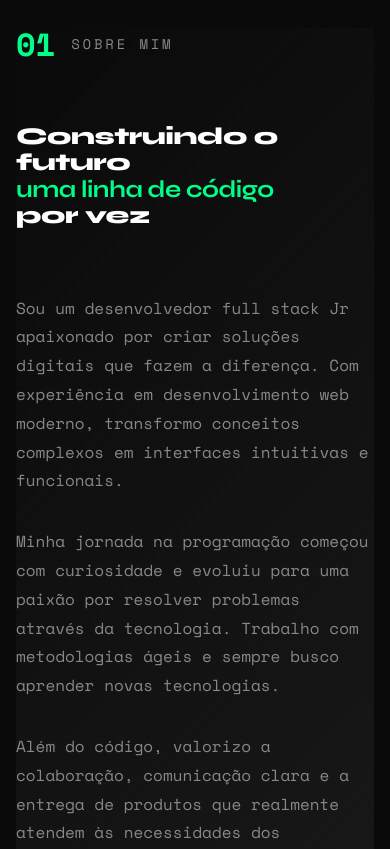
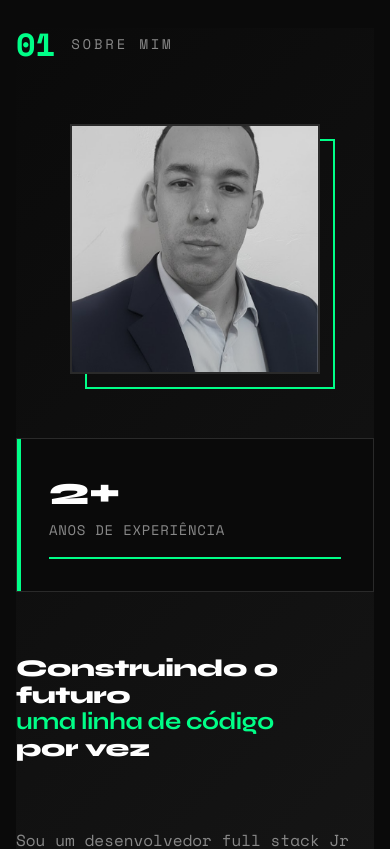
Before and after one commit to Lucassj19/portfolio, a React (Create React App) app: page / in a window 390 px wide. Shown: the part 880-1729 px from the top of the page. Built offline with nearby package versions, Linux system fonts and the light colour scheme; the HTML template or start-up script is replaced by a standard one.

Commit message:
Suas alterações

```diff
--- a/src/components/About.css
+++ b/src/components/About.css
@@ -1,8 +1,8 @@
 .about {
   background: linear-gradient(
-    135deg,
-    var(--color-bg) 0%,
-    var(--color-surface) 100%
+          135deg,
+          var(--color-bg) 0%,
+          var(--color-surface) 100%
   );
 }
 
@@ -30,7 +30,7 @@
 
 .about-grid {
   display: grid;
-  grid-template-columns: 1.5fr 1fr;
+  grid-template-columns: 1.2fr 1fr;
   gap: var(--spacing-xl);
   align-items: start;
 }
@@ -52,6 +52,52 @@
 .about-text p {
   font-size: 1.125rem;
   line-height: 1.8;
+}
+
+.about-right {
+  display: flex;
+  flex-direction: column;
+  gap: var(--spacing-lg);
+}
+
+.about-image {
+  position: relative;
+  width: 100%;
+  max-width: 400px;
+  aspect-ratio: 1;
+  margin: 0 auto;
+}
+
+.about-image img {
+  width: 100%;
+  height: 100%;
+  object-fit: cover;
+  border: 2px solid var(--color-border);
+  position: relative;
+  z-index: 2;
+  filter: grayscale(20%);
+  transition: var(--transition-smooth);
+}
+
+.about-image:hover img {
+  filter: grayscale(0%);
+  border-color: var(--color-accent);
+}
+
+.image-border {
+  position: absolute;
+  top: 15px;
+  left: 15px;
+  right: 15px;     /* ← Mudou de -15px para 15px */
+  border: 2px solid var(--color-accent);
+  z-index: 1;
+  transition: var(--transition-smooth);
+}
+
+.about-image:hover .image-border {
+  top: 10px;
+  left: 10px;
+  right: 10px;     /* ← Mudou de -10px para 10px */
 }
 
 .about-stats {
@@ -117,9 +163,12 @@
     gap: var(--spacing-lg);
   }
 
-  .about-stats {
-    display: grid;
-    grid-template-columns: repeat(auto-fit, minmax(200px, 1fr));
+  .about-right {
+    order: -1;
+  }
+
+  .about-image {
+    max-width: 300px;
   }
 }
 
@@ -140,7 +189,14 @@
     font-size: 2.5rem;
   }
 
-  .about-stats {
-    grid-template-columns: 1fr;
+  .about-image {
+    max-width: 250px;
+  }
+
+  .image-border {
+    top: 15px;
+    left: 15px;
+    right: -15px;
+    bottom: -15px;
   }
 }
--- a/src/components/About.js
+++ b/src/components/About.js
@@ -1,6 +1,7 @@
 import React from 'react';
 import { motion } from 'framer-motion';
 import './About.css';
+import profileImage from '../assets/profile.png';
 
 const About = () => {
   const stats = [
@@ -49,6 +50,18 @@ const About = () => {
                 </div>
               </div>
 
+              <div className="about-right">
+                <motion.div
+                    className="about-image"
+                    initial={{ opacity: 0, scale: 0.9 }}
+                    whileInView={{ opacity: 1, scale: 1 }}
+                    viewport={{ once: true }}
+                    transition={{ duration: 0.8, delay: 0.2 }}
+                >
+                  <img src={profileImage} alt="Lucas Silva" />
+                  <div className="image-border"></div>
+                </motion.div>
+
                 <div className="about-stats">
                   {stats.map((stat, index) => (
                       <motion.div
@@ -74,6 +87,7 @@ const About = () => {
                   ))}
                 </div>
               </div>
+            </div>
           </motion.div>
         </div>
       </div>
```
Also changed, not shown: src/assets/profile.png (added). Lines whose indentation alone changed are shown as unchanged.
